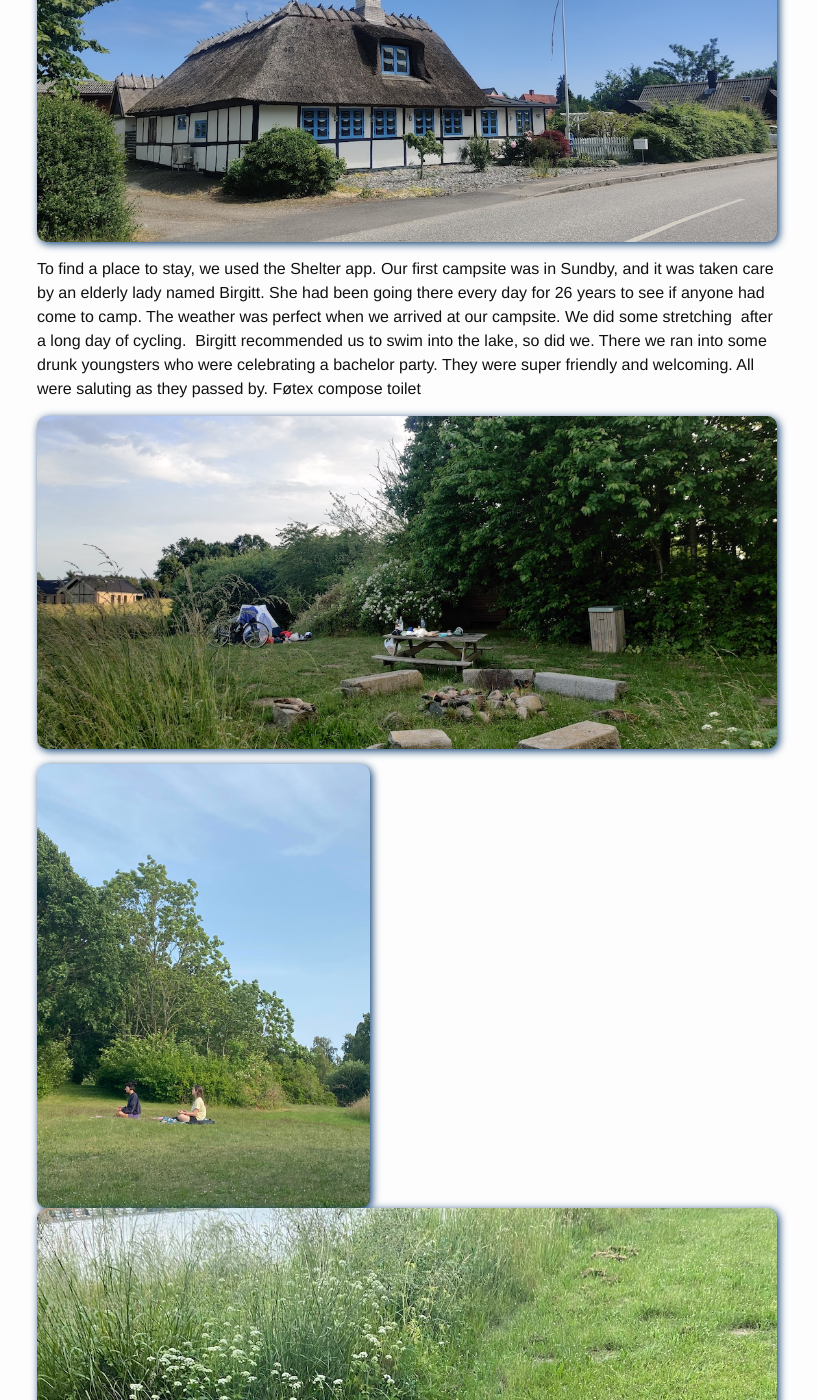
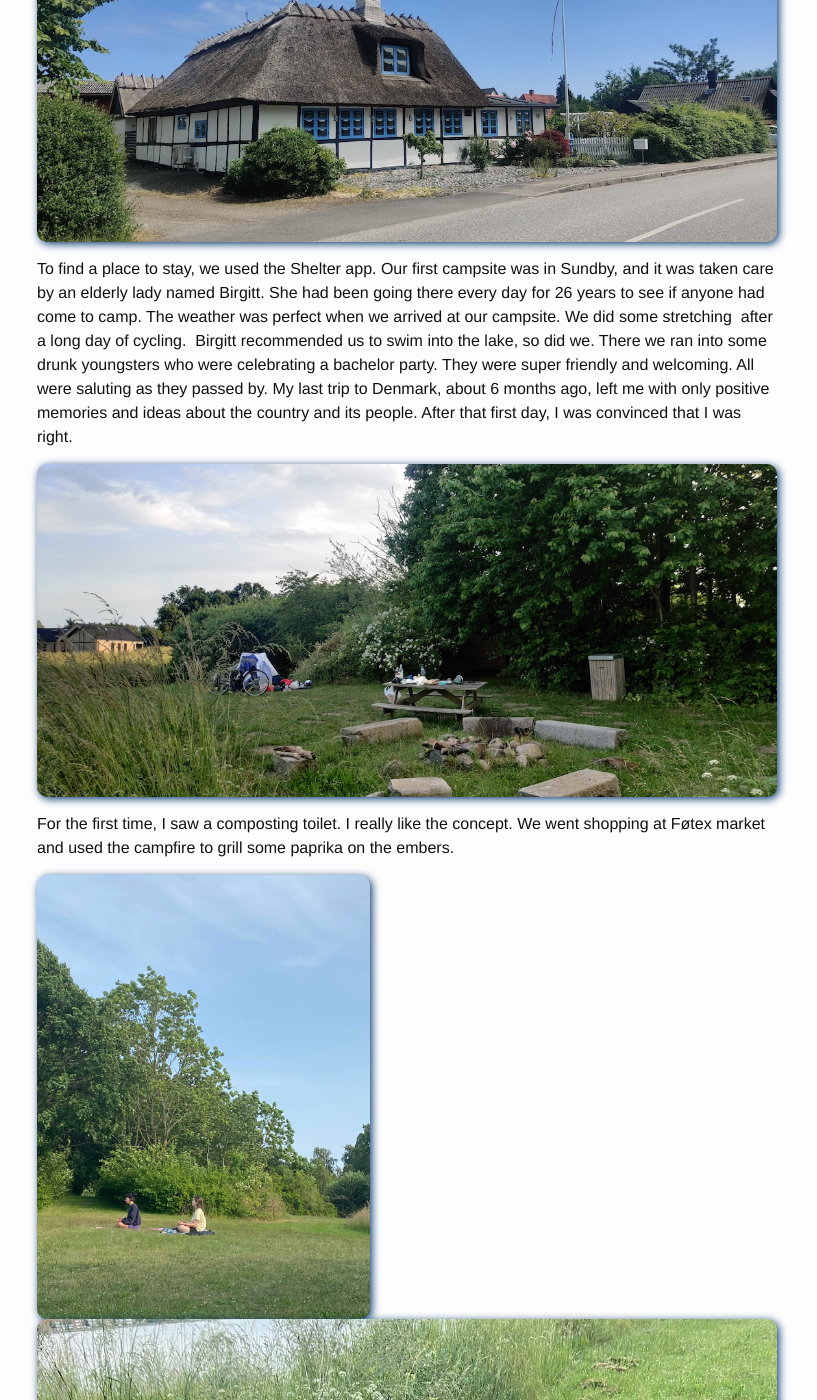
Before and after one commit to irembesik/irembesik.github.io, a Jekyll site: the page built from _posts/2022-06-18-denmark.md, in a window 1280 px wide and 1400 px high, scrolled down 2014 px. Shown: the whole window, without its empty margins (233-1050 px from the left). Built offline with Jekyll 4.4.1, drawn with Linux system fonts in a browser that asks for light colours; some of the changed text lies outside the part shown.

Commit message:
Update 2022-06-18-denmark.md

```diff
--- a/_posts/2022-06-18-denmark.md
+++ b/_posts/2022-06-18-denmark.md
@@ -26,10 +26,15 @@
 
 <a href="/assets/house_orig.jpg"><img src="https://irem.dev/assets/house_small.jpg" alt="Gedser" /></a>
 
-To find a place to stay, we used the Shelter app. Our first campsite was in Sundby, and it was taken care by an elderly lady named Birgitt. She had been going there every day for 26 years to see if anyone had come to camp. The weather was perfect when we arrived at our campsite. We did some stretching  after a long day of cycling.  Birgitt recommended us to swim into the lake, so did we. There we ran into some drunk youngsters who were celebrating a bachelor party. They were super friendly and welcoming. All were saluting as they passed by. Føtex compose toilet
+To find a place to stay, we used the Shelter app. Our first campsite was in Sundby, and it was taken care by an elderly lady named Birgitt. She had been going there every day for 26 years to see if anyone had come to camp. The weather was perfect when we arrived at our campsite. We did some stretching  after a long day of cycling.  Birgitt recommended us to swim into the lake, so did we. There we ran into some drunk youngsters who were celebrating a bachelor party. They were super friendly and welcoming. All were saluting as they passed by. My last trip to Denmark, about 6 months ago, left me with only positive memories and ideas about the country and its people. After that first day, I was convinced that I was right.
 
 <a href="/assets/camp_orig.jpg"><img src="https://irem.dev/assets/camp_small.jpg" alt="Campsite" /></a>
 
-<a href="/assets/yoga_orig.jpg"><img src="https://irem.dev/assets/yoga_small.jpg" style="max-width:45%" alt="Yoga" /></a> <a href="/assets/fire_orig.jpg"><img src="https://irem.dev/assets/fire_small.jpg" style="max-width:45% float: right" alt="Fire" /></a>
+For the first time, I saw a composting toilet. I really like the concept. We went shopping at Føtex market and used the campfire to grill some paprika on the embers.
+
+<a href="/assets/yoga_orig.jpg"><img src="https://irem.dev/assets/yoga_small.jpg" style="max-width:45%" alt="Yoga" />
+</a> <a href="/assets/fire_orig.jpg"><img src="https://irem.dev/assets/fire_small.jpg" style="max-width:45% float: right" alt="Fire" /></a>
+
+I was planning to swim in the morning again - I had no idea what was waiting for us. The night was scary. We had a terrifying storm. Everything we left outside got wet because we were unaware of the rain. In the morning the rain did not stop. It was a demoralising start to the day.
 
 <a href="/assets/campview_orig.jpg"><img src="https://irem.dev/assets/campview_small.jpg" alt="Campsite Scenery" /></a>
```
